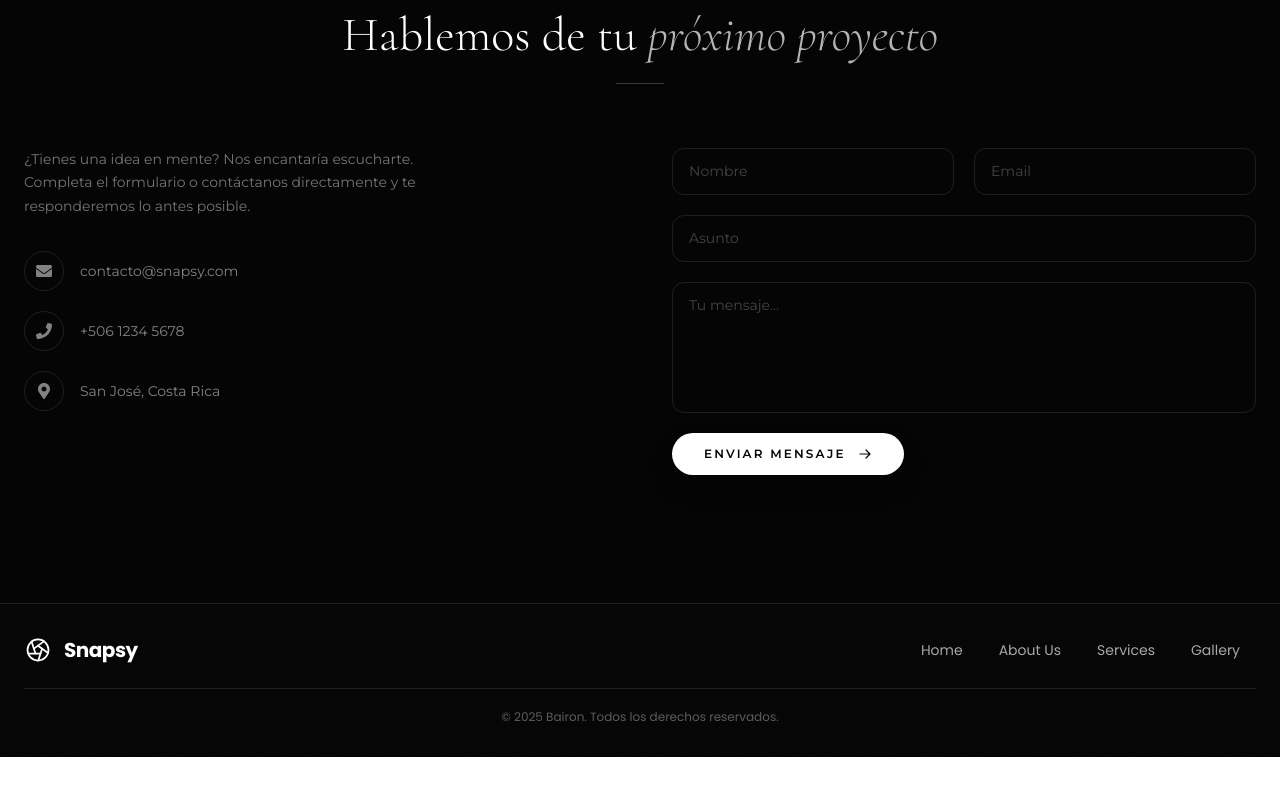
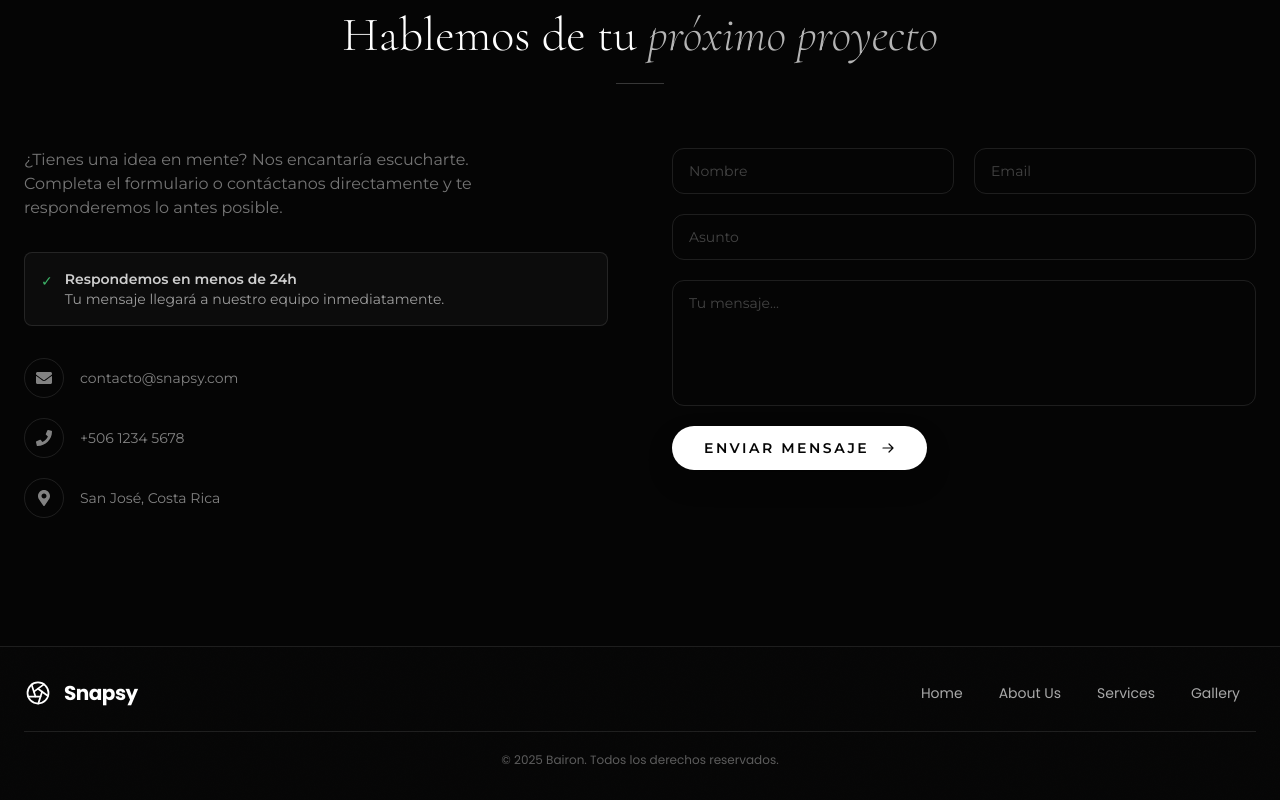
Before and after one commit to Baironfallas/landing-page-progra-lll, a React (Vite) app: page / in a window 1280 px wide. Shown: the part 6529-7329 px from the top of the page. Before the commit the page ends 7286 px from the top, so only its background shows below. Built offline with nearby package versions, Linux system fonts and the light colour scheme.

Commit message:
feat: Mejorar componente Contact con validación de formulario y mensajes de éxito/error

```diff
--- a/src/components/Contact.tsx
+++ b/src/components/Contact.tsx
@@ -1,84 +1,266 @@
-import { FaEnvelope, FaPhone, FaMapMarkerAlt } from "react-icons/fa";
+import { useState } from "react";
+import {
+  FaEnvelope,
+  FaPhone,
+  FaMapMarkerAlt,
+  FaCheck,
+  FaExclamationCircle,
+} from "react-icons/fa";
 
 const Contact = () => {
+  const [formState, setFormState] = useState({
+    nombre: "",
+    email: "",
+    asunto: "",
+    mensaje: "",
+  });
+
+  const [submitStatus, setSubmitStatus] = useState<
+    "idle" | "loading" | "success" | "error"
+  >("idle");
+  const [errorMessage, setErrorMessage] = useState("");
+
+  const validateEmail = (email: string) => {
+    const emailRegex = /^[^\s@]+@[^\s@]+\.[^\s@]+$/;
+    return emailRegex.test(email);
+  };
+
+  const handleChange = (
+    e: React.ChangeEvent<HTMLInputElement | HTMLTextAreaElement>,
+  ) => {
+    const { name, value } = e.target;
+    setFormState((prev) => ({ ...prev, [name]: value }));
+  };
+
+  const handleSubmit = async (e: React.FormEvent) => {
+    e.preventDefault();
+
+    // Validación básica
+    if (!formState.nombre.trim()) {
+      setErrorMessage("Por favor, ingresa tu nombre");
+      setSubmitStatus("error");
+      return;
+    }
+
+    if (!formState.email.trim()) {
+      setErrorMessage("Por favor, ingresa tu email");
+      setSubmitStatus("error");
+      return;
+    }
+
+    if (!validateEmail(formState.email)) {
+      setErrorMessage("Por favor, ingresa un email válido");
+      setSubmitStatus("error");
+      return;
+    }
+
+    if (!formState.asunto.trim()) {
+      setErrorMessage("Por favor, ingresa un asunto");
+      setSubmitStatus("error");
+      return;
+    }
+
+    if (!formState.mensaje.trim()) {
+      setErrorMessage("Por favor, ingresa tu mensaje");
+      setSubmitStatus("error");
+      return;
+    }
+
+    setSubmitStatus("loading");
+    setErrorMessage("");
+
+    // Simular envío (en producción, aquí iría la API call)
+    setTimeout(() => {
+      setSubmitStatus("success");
+      setFormState({ nombre: "", email: "", asunto: "", mensaje: "" });
+
+      // Volver a estado idle después de 3 segundos
+      setTimeout(() => {
+        setSubmitStatus("idle");
+      }, 3000);
+    }, 1200);
+  };
+
   return (
     <section
       id="Contact"
-      className="vt-section-dark vt-section-divider vt-section-pad px-6"
+      className="vt-section-dark vt-section-divider vt-section-pad px-4 sm:px-6"
     >
       <div className="max-w-7xl mx-auto">
         {/* Header */}
-        <div className="text-center mb-16">
-          <span className="vt-kicker inline-block mb-4">Contáctanos</span>
-          <h2 className="vt-title-serif text-4xl md:text-5xl font-light text-white leading-tight">
+        <div className="text-center mb-12 sm:mb-16">
+          <span className="vt-kicker inline-block mb-3 sm:mb-4 text-[0.6rem]">
+            Contáctanos
+          </span>
+          <h2 className="vt-title-serif text-3xl sm:text-4xl md:text-5xl font-light text-white leading-tight mb-4 sm:mb-6">
             Hablemos de tu{" "}
-            <em className="italic text-white/70">próximo proyecto</em>
+            <em className="italic text-white/70 block sm:inline">
+              próximo proyecto
+            </em>
           </h2>
           <div className="vt-divider mx-auto mt-6" />
         </div>
 
-        <div className="grid grid-cols-1 md:grid-cols-2 gap-16 items-start">
+        <div className="grid grid-cols-1 lg:grid-cols-2 gap-8 sm:gap-12 lg:gap-16 items-start">
           {/* Info column */}
-          <div className="flex flex-col gap-8">
-            <p className="vt-body-copy max-w-md">
+          <div className="flex flex-col gap-6 sm:gap-8">
+            <p className="vt-body-copy text-sm sm:text-base max-w-md">
               ¿Tienes una idea en mente? Nos encantaría escucharte. Completa el
               formulario o contáctanos directamente y te responderemos lo antes
               posible.
             </p>
 
-            <div className="flex flex-col gap-5">
+            {/* Trust statement */}
+            <div className="p-4 rounded-lg bg-white/[0.03] border border-white/10">
+              <p className="text-xs sm:text-sm text-white/60 flex items-start gap-3">
+                <span className="text-green-400/80 flex-shrink-0 mt-0.5">
+                  ✓
+                </span>
+                <span>
+                  <strong className="text-white/80">
+                    Respondemos en menos de 24h
+                  </strong>
+                  <br />
+                  Tu mensaje llegará a nuestro equipo inmediatamente.
+                </span>
+              </p>
+            </div>
+
+            <div className="flex flex-col gap-4 sm:gap-5">
               {/* Email */}
               <a
                 href="mailto:contacto@snapsy.com"
-                className="vt-contact-link group flex items-center gap-4"
+                className="vt-contact-link group flex items-center gap-3 sm:gap-4"
               >
-                <div className="vt-contact-icon">
+                <div className="vt-contact-icon flex-shrink-0">
                   <FaEnvelope className="w-4 h-4" />
                 </div>
-                <span className="text-sm">contacto@snapsy.com</span>
+                <span className="text-xs sm:text-sm break-all">
+                  contacto@snapsy.com
+                </span>
               </a>
 
               {/* Phone */}
               <a
                 href="tel:+50612345678"
-                className="vt-contact-link group flex items-center gap-4"
+                className="vt-contact-link group flex items-center gap-3 sm:gap-4"
               >
-                <div className="vt-contact-icon">
+                <div className="vt-contact-icon flex-shrink-0">
                   <FaPhone className="w-4 h-4" />
                 </div>
-                <span className="text-sm">+506 1234 5678</span>
+                <span className="text-xs sm:text-sm">+506 1234 5678</span>
               </a>
 
               {/* Location */}
-              <div className="flex items-center gap-4 text-white/50">
-                <div className="vt-contact-icon">
+              <div className="flex items-center gap-3 sm:gap-4 text-white/50">
+                <div className="vt-contact-icon flex-shrink-0">
                   <FaMapMarkerAlt className="w-4 h-4" />
                 </div>
-                <span className="text-sm">San José, Costa Rica</span>
+                <span className="text-xs sm:text-sm">San José, Costa Rica</span>
               </div>
             </div>
           </div>
 
           {/* Form column */}
           <form
-            id="ContactForm"
-            onSubmit={(e) => e.preventDefault()}
-            className="flex flex-col gap-5"
+            onSubmit={handleSubmit}
+            className="flex flex-col gap-3 sm:gap-5"
           >
-            <div className="grid grid-cols-1 sm:grid-cols-2 gap-5">
-              <input type="text" placeholder="Nombre" className="vt-field" />
-              <input type="email" placeholder="Email" className="vt-field" />
+            {/* Success message */}
+            {submitStatus === "success" && (
+              <div className="p-4 rounded-lg bg-green-500/10 border border-green-500/30 flex items-start gap-3 animate-in fade-in slide-in-from-top-2 duration-300">
+                <FaCheck className="w-4 h-4 text-green-400 flex-shrink-0 mt-0.5" />
+                <div className="text-xs sm:text-sm text-green-300">
+                  <p className="font-semibold">¡Mensaje enviado!</p>
+                  <p className="text-green-200/70 mt-1">
+                    Gracias por contactarnos. Responderemos pronto.
+                  </p>
+                </div>
+              </div>
+            )}
+
+            {/* Error message */}
+            {submitStatus === "error" && errorMessage && (
+              <div className="p-4 rounded-lg bg-red-500/10 border border-red-500/30 flex items-start gap-3 animate-in fade-in slide-in-from-top-2 duration-300">
+                <FaExclamationCircle className="w-4 h-4 text-red-400 flex-shrink-0 mt-0.5" />
+                <div className="text-xs sm:text-sm text-red-300">
+                  <p className="font-semibold">Error</p>
+                  <p className="text-red-200/70 mt-1">{errorMessage}</p>
+                </div>
+              </div>
+            )}
+
+            <div className="grid grid-cols-1 sm:grid-cols-2 gap-3 sm:gap-5">
+              <input
+                type="text"
+                name="nombre"
+                value={formState.nombre}
+                onChange={handleChange}
+                placeholder="Nombre"
+                disabled={submitStatus === "loading"}
+                className="vt-field text-sm disabled:opacity-50 disabled:cursor-not-allowed"
+              />
+              <input
+                type="email"
+                name="email"
+                value={formState.email}
+                onChange={handleChange}
+                placeholder="Email"
+                disabled={submitStatus === "loading"}
+                className="vt-field text-sm disabled:opacity-50 disabled:cursor-not-allowed"
+              />
             </div>
 
-            <input type="text" placeholder="Asunto" className="vt-field" />
+            <input
+              type="text"
+              name="asunto"
+              value={formState.asunto}
+              onChange={handleChange}
+              placeholder="Asunto"
+              disabled={submitStatus === "loading"}
+              className="vt-field text-sm disabled:opacity-50 disabled:cursor-not-allowed"
+            />
 
             <textarea
               rows={5}
+              name="mensaje"
+              value={formState.mensaje}
+              onChange={handleChange}
               placeholder="Tu mensaje..."
-              className="vt-field resize-none"
+              disabled={submitStatus === "loading"}
+              className="vt-field resize-none text-sm disabled:opacity-50 disabled:cursor-not-allowed"
             />
 
-            <button type="submit" className="vt-btn-primary">
+            <button
+              type="submit"
+              disabled={submitStatus === "loading"}
+              className={[
+                "vt-btn-primary text-xs sm:text-sm relative",
+                "transition-all duration-300",
+                submitStatus === "loading"
+                  ? "opacity-60 cursor-not-allowed"
+                  : "hover:shadow-lg",
+              ].join(" ")}
+            >
+              {submitStatus === "loading" ? (
+                <>
+                  <span className="opacity-0">Enviar Mensaje</span>
+                  <div className="absolute inset-0 flex items-center justify-center">
+                    <div className="flex gap-1">
+                      <span className="w-1.5 h-1.5 bg-current rounded-full animate-bounce" />
+                      <span
+                        className="w-1.5 h-1.5 bg-current rounded-full animate-bounce"
+                        style={{ animationDelay: "0.2s" }}
+                      />
+                      <span
+                        className="w-1.5 h-1.5 bg-current rounded-full animate-bounce"
+                        style={{ animationDelay: "0.4s" }}
+                      />
+                    </div>
+                  </div>
+                </>
+              ) : (
+                <>
                   Enviar Mensaje
                   <svg width="14" height="14" viewBox="0 0 14 14" fill="none">
                     <path
@@ -89,7 +271,16 @@ const Contact = () => {
                       strokeLinejoin="round"
                     />
                   </svg>
+                </>
+              )}
             </button>
+
+            {/* Loading state hint */}
+            {submitStatus === "loading" && (
+              <p className="text-xs text-white/40 text-center">
+                Enviando tu mensaje...
+              </p>
+            )}
           </form>
         </div>
       </div>
```
Lines whose indentation alone changed are shown as unchanged.
